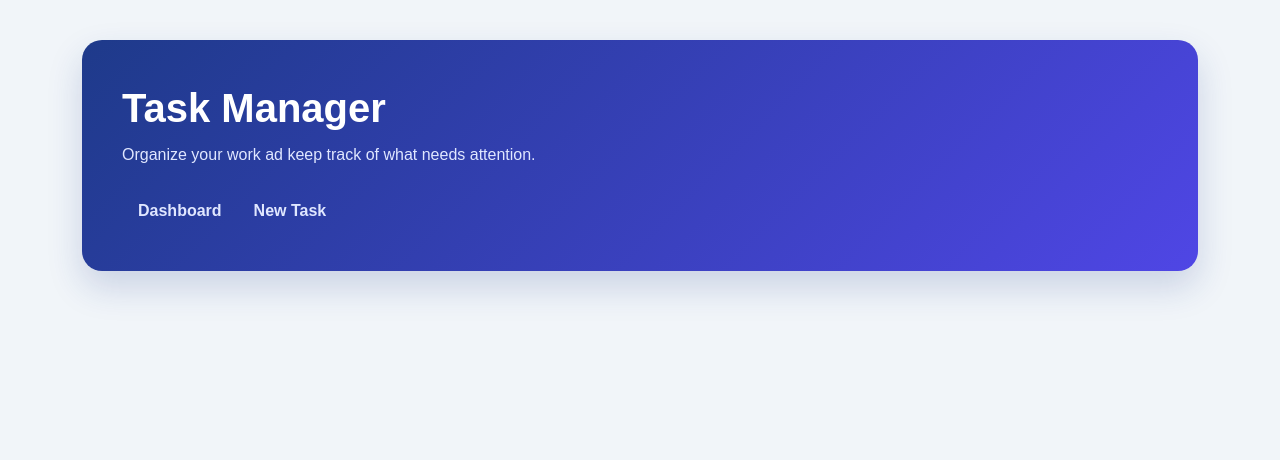
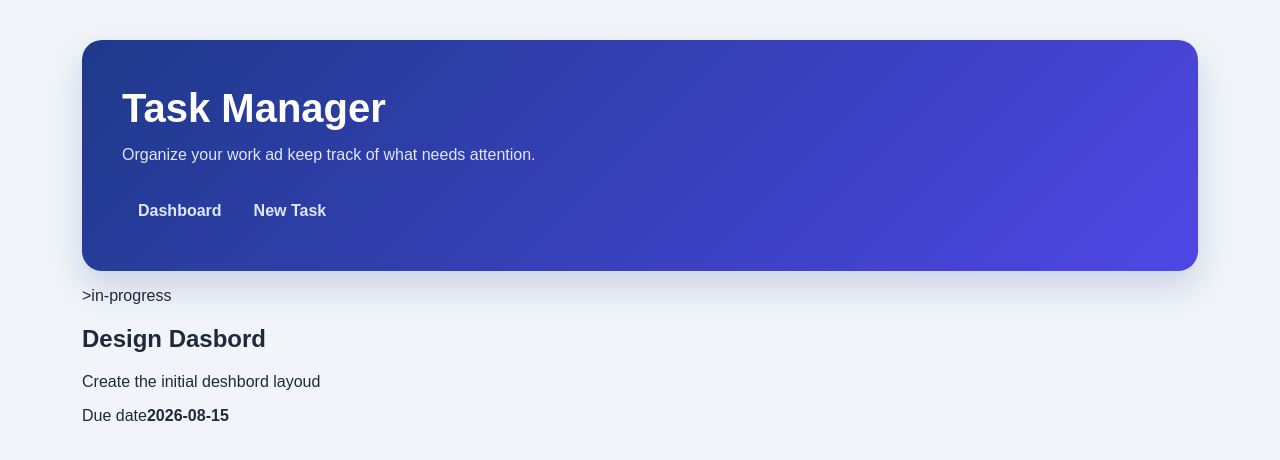
Before and after one commit to ManuelJoseSanchez/TaskManager, an Angular app: page /tasks/1 in a window 1280 px wide. Before the commit this address led to /. Shown: the top 460 px of the page. Built offline with nearby package versions, Linux system fonts and the light colour scheme.

Commit message:
Add task details page and navigation route

```diff
--- a/src/app/app.routes.ts
+++ b/src/app/app.routes.ts
@@ -1,6 +1,7 @@
 import { Routes } from '@angular/router';
 import { Dashboard } from './pages/dashboard/dashboard';
 import { NewTask } from './pages/new-task/new-task';
+import { TaskDetails } from './pages/task-details/task-details';
 export const routes: Routes = [
     {
         path:'',
@@ -9,5 +10,9 @@ export const routes: Routes = [
     {
         path:'new-task',
         component:NewTask
+    },
+    {
+        path:'tasks/:id',
+        component: TaskDetails
     }
 ];
--- a/src/app/component/task-list/task-list.html
+++ b/src/app/component/task-list/task-list.html
@@ -20,14 +20,14 @@
                 (click)="toggleCompletion(task.id)">
                     Toggle Completion
                 </button>
-
+                <a [routerLink]="['/tasks', task.id]">View Details</a>
                 <small>
                     Due: {{task.dueDate}}
                 </small>
             </article>
         }
         @empty {
-            <p>No tasks availeble</p>
+            <p>No tasks available</p>
         }
     </div>
 </section>
--- a/src/app/component/task-list/task-list.ts
+++ b/src/app/component/task-list/task-list.ts
@@ -1,7 +1,8 @@
 import { Component, inject } from '@angular/core';
 import { TaskService } from '../../services/task-service';
+import { RouterLink } from '@angular/router';
 @Component({
-  imports: [],
+  imports: [RouterLink],
   selector: 'app-task-list',
   styleUrl: './task-list.css',
   templateUrl: './task-list.html',
--- /dev/null
+++ b/src/app/pages/task-details/task-details.html
@@ -0,0 +1,16 @@
+<section class="task-details">
+    @if(task){
+        <p class="task-status">>{{task.status}}</p>
+
+        <h2>{{task.title}}</h2>
+        <p>{{task.description}}</p>
+
+        <div class="task-meta">
+            <span>Due date</span>
+            <strong>{{task.dueDate}}</strong>
+        </div>
+    } @else {
+        <h2>Task not found</h2>
+        <p>The requested task could not be found.</p>
+    }
+</section>
--- /dev/null
+++ b/src/app/pages/task-details/task-details.ts
@@ -0,0 +1,18 @@
+import { Component, inject } from '@angular/core';
+import { ActivatedRoute } from '@angular/router';
+import { TaskService } from '../../services/task-service';
+
+@Component({
+  imports: [],
+  selector: 'app-task-details',
+  styleUrl: './task-details.css',
+  templateUrl: './task-details.html',
+})
+export class TaskDetails {
+  private readonly router = inject(ActivatedRoute);
+  private readonly taskService = inject(TaskService);
+
+  private readonly taskId = Number(this.router.snapshot.paramMap.get('id'));
+
+  protected readonly task = this.taskService.getTaskById(this.taskId);
+}
--- a/src/app/services/task-service.ts
+++ b/src/app/services/task-service.ts
@@ -55,4 +55,8 @@ public addTask(task:Omit<Task,'id'>): void{
     }
   ]);
 }
+
+public getTaskById(taskId:number): Task | undefined{
+  return this.tasksState().find((task)=> task.id === taskId);
 }
+}
```
Also changed, not shown: src/app/pages/task-details/task-details.css (added), 1 other file (tests, documents, lock files or other folders).
